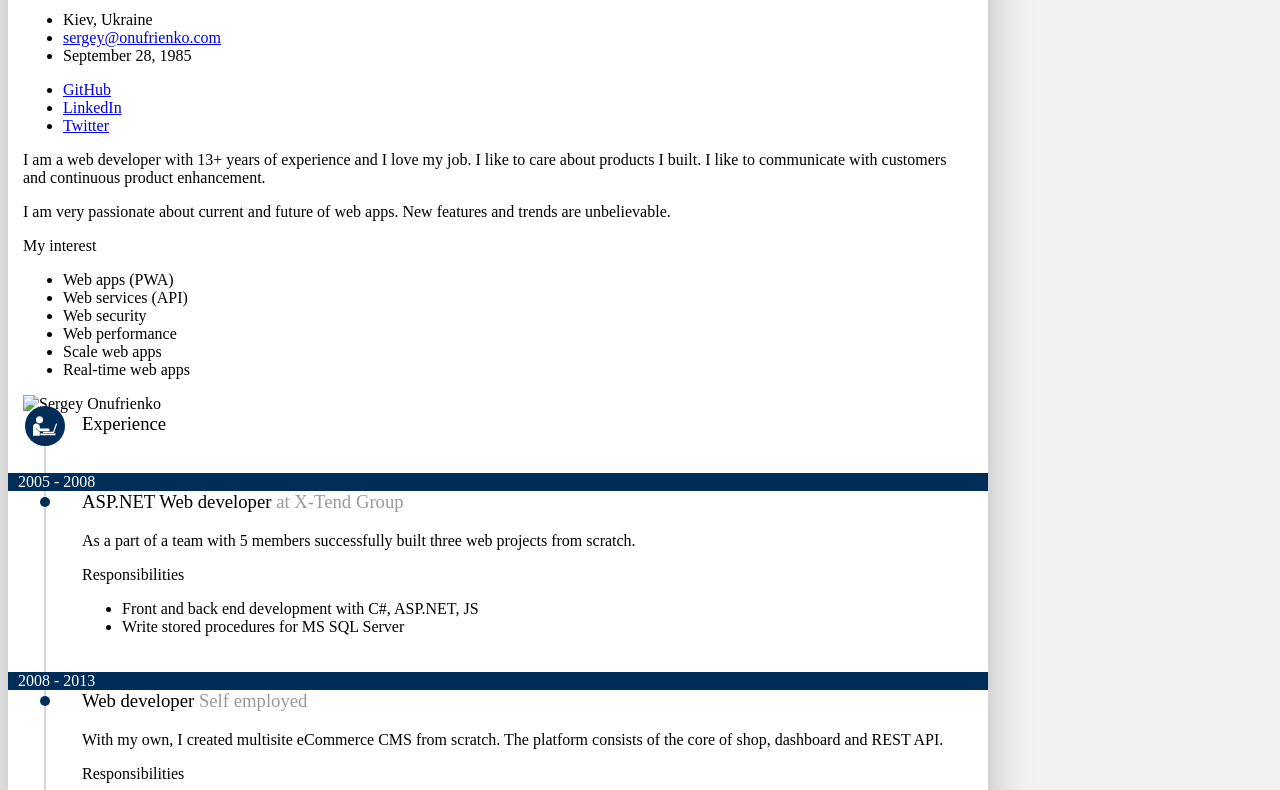
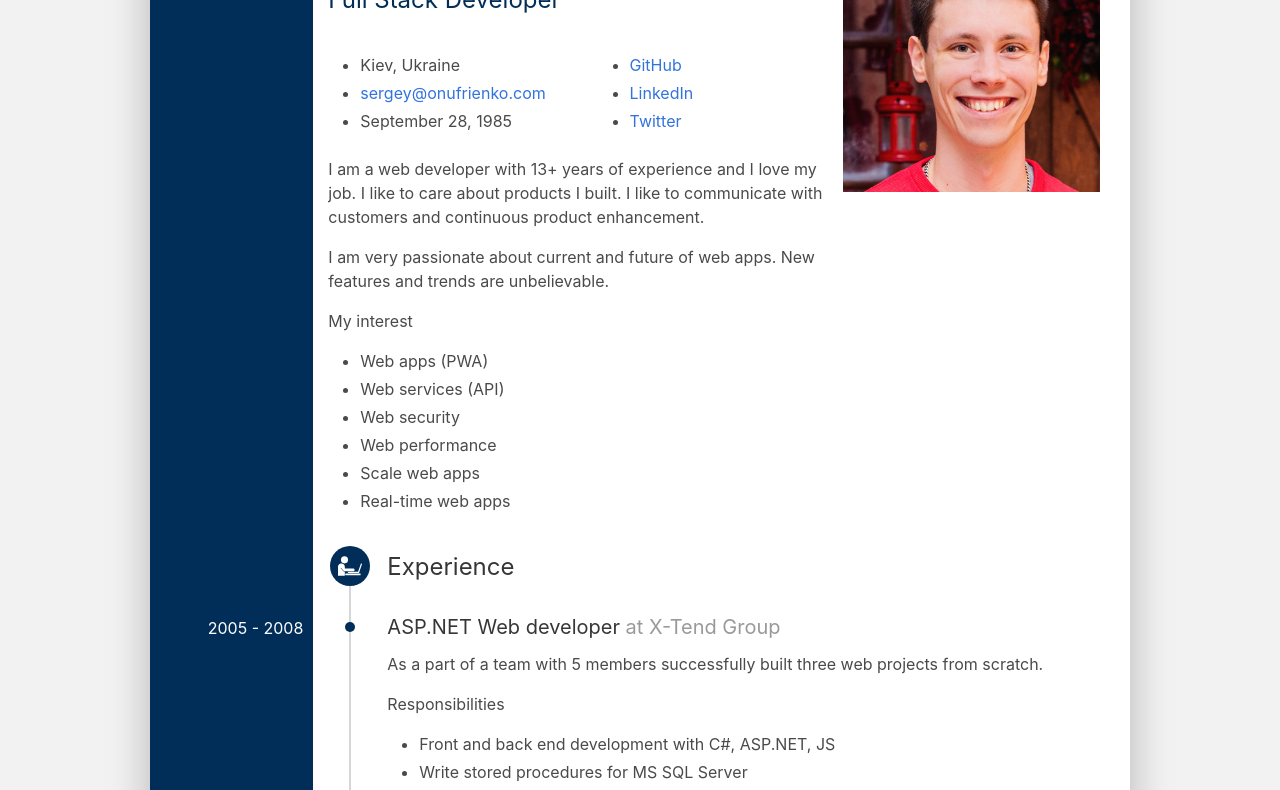
Before and after one commit to madclicker88/cv, a plain HTML site: page index.html in a window 1280 px wide. Shown: the part 141-931 px from the top of the page. Drawn offline with Linux system fonts and the light colour scheme; the site is published under a folder, as on GitHub Pages, so addresses that start at the root find nothing.

Commit message:
Fix assets path

```diff
--- a/index.html
+++ b/index.html
@@ -8,7 +8,7 @@
   <title>Sergey Onufrienko</title>
   <meta name="description" content="Sergey Onufrienko CV" />
   <meta name="author" content="Sergey Onufrienko" />
-  <link rel="stylesheet" href="/assets/bulma070.css" />
+  <link rel="stylesheet" href="assets/bulma070.css" />
   <style>
   body {
     background-color: rgba(0,0,0,0.05);
@@ -120,7 +120,7 @@
               <p></p>
             </div>
             <div class="column is-4 has-text-right">
-              <img src="/assets/sergey-onufrienko.png" alt="Sergey Onufrienko" title="Sergey Onufrienko" />
+              <img src="assets/sergey-onufrienko.png" alt="Sergey Onufrienko" title="Sergey Onufrienko" />
             </div>
           </div>
           <div class="milestones">
```
